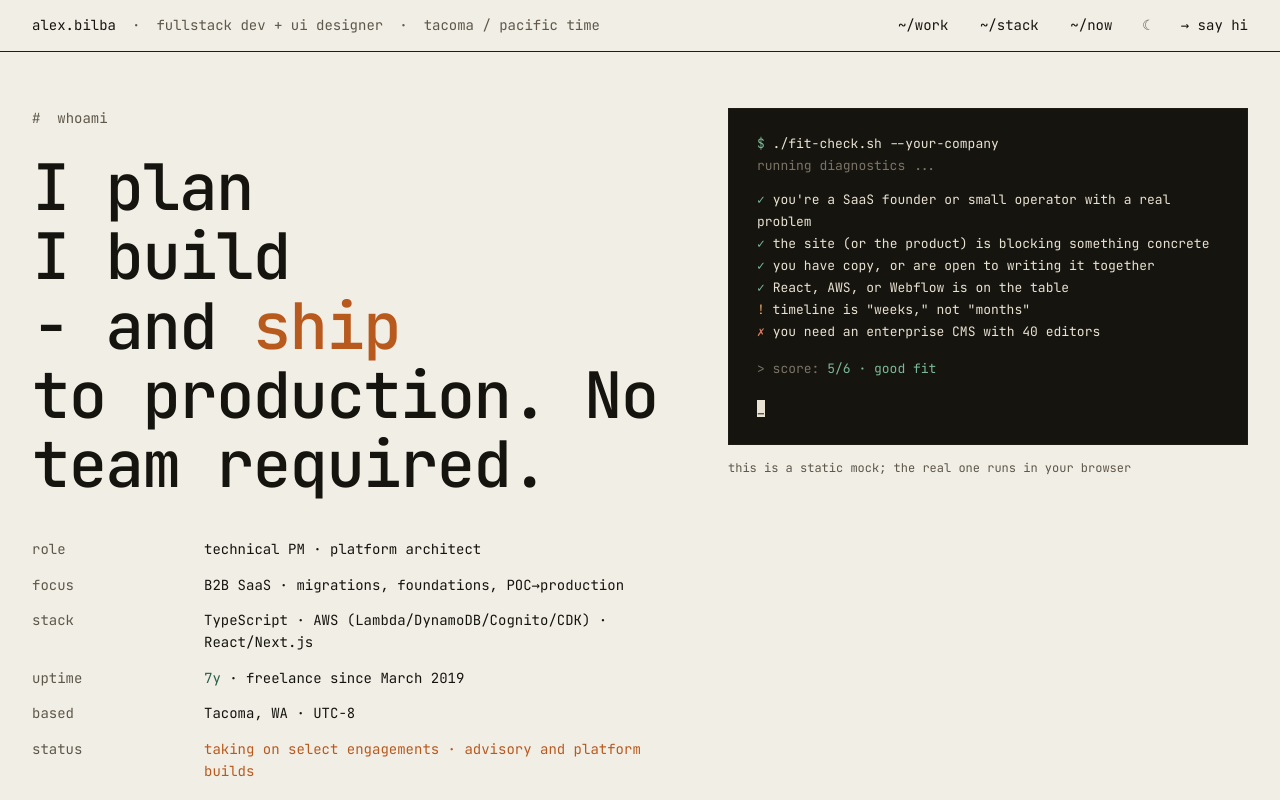
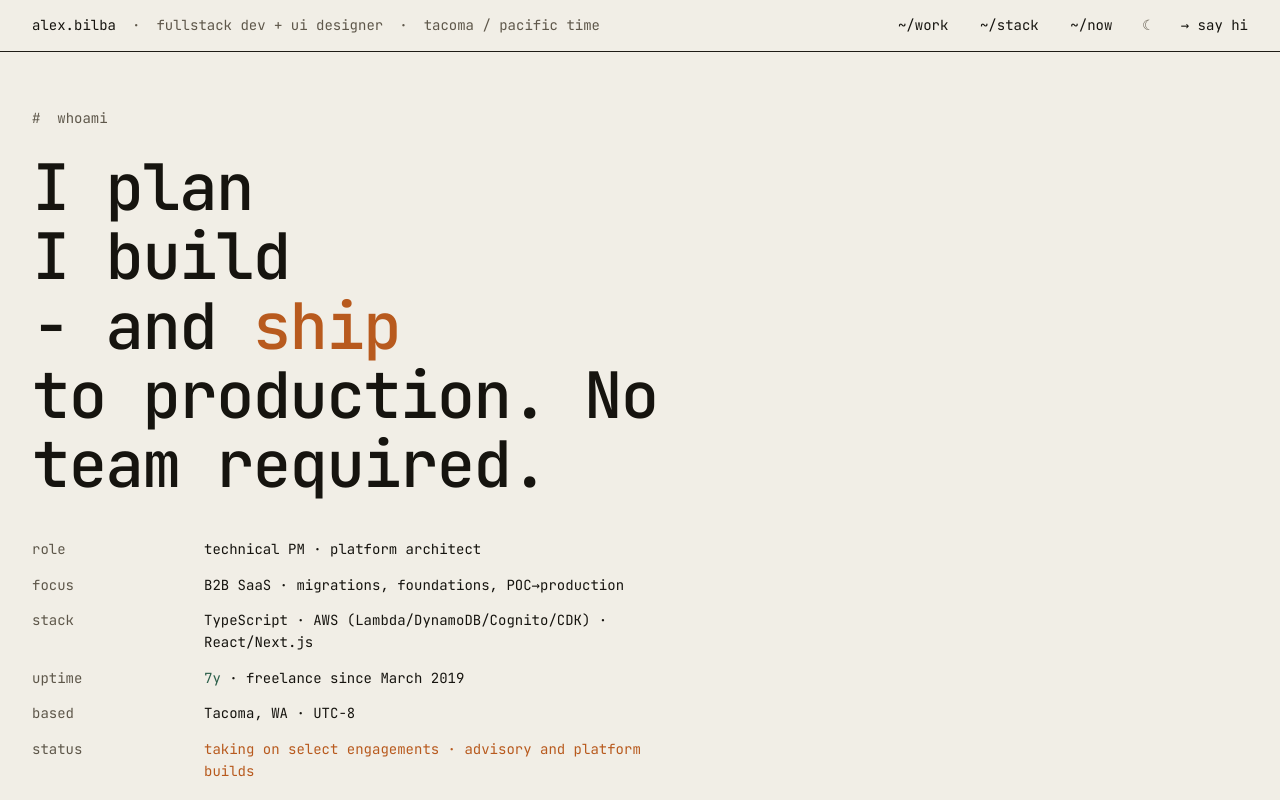
Before and after one commit to alexshanless/alexbilba, a React (Vite) app: page / in a window 1280 px wide. Shown: the top 800 px of the page. Built offline with nearby package versions, Linux system fonts and the light colour scheme.

Commit message:
Remove FitCheckTerminal from hero

```diff
--- a/src/redesign/RedesignHome.jsx
+++ b/src/redesign/RedesignHome.jsx
@@ -3,7 +3,6 @@ import { Link } from 'react-router-dom';
 import styles from './RedesignHome.module.css';
 import { useTheme } from './useTheme';
 import ThemeToggle from './ThemeToggle';
-import FitCheckTerminal from './FitCheckTerminal';
 import SectionLabel from './SectionLabel';
 import MailtoLine from './MailtoLine';
 import BuildCoreDemo from './BuildCoreDemo';
@@ -145,9 +144,6 @@ export default function RedesignHome() {
               <span className={styles.dim}>status</span>
               <span><span className={styles.warn}>taking on select engagements · advisory and platform builds</span></span>
             </div>
-          </div>
-          <div>
-            <FitCheckTerminal />
           </div>
         </div>
       </section>
```
